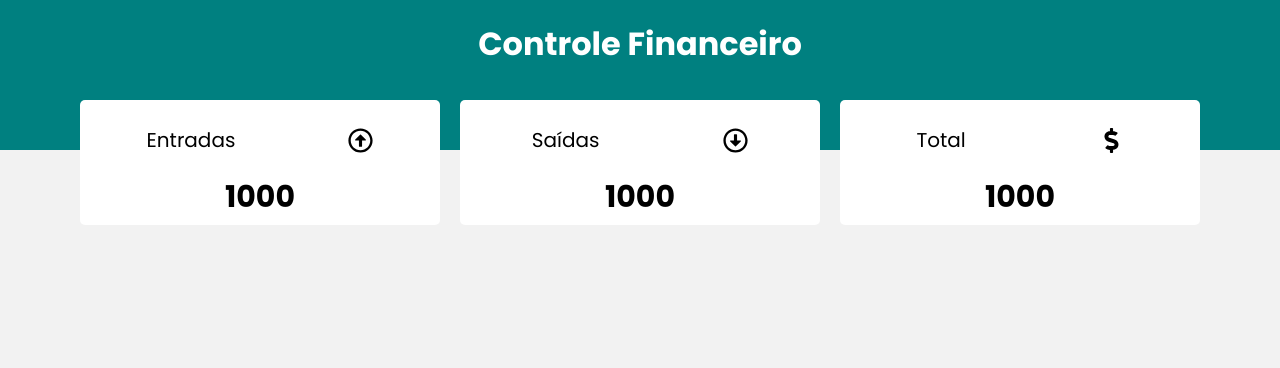
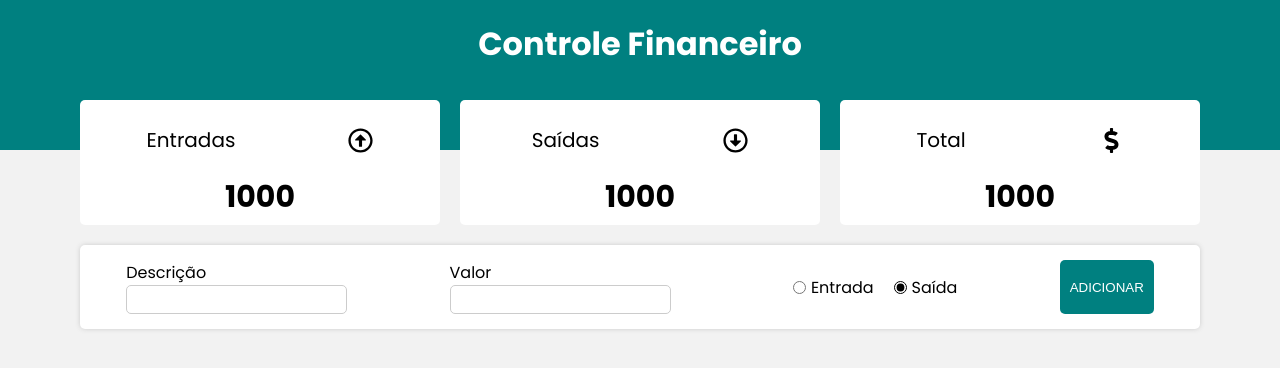
Before and after one commit to yandrakarine/financial-Control-System, a React (Vite) app: page / in a window 1280 px wide. Shown: the top 368 px of the page. Built offline with nearby package versions, Linux system fonts and the light colour scheme.

Commit message:
add Form Component

```diff
--- a/src/App.jsx
+++ b/src/App.jsx
@@ -1,4 +1,5 @@
 import { useState } from 'react'
+import Form from './components/Form'
 import Header from './components/Header'
 import Resume from './components/Resume'
 import GlobalStyle from './styles/global'
@@ -6,8 +7,9 @@ import GlobalStyle from './styles/global'
 const App = () => {
   return (
     <>
-      <Header/>
-      <Resume/>
+      <Header />
+      <Resume />
+      <Form />
       <GlobalStyle />
     </>
   )
```
